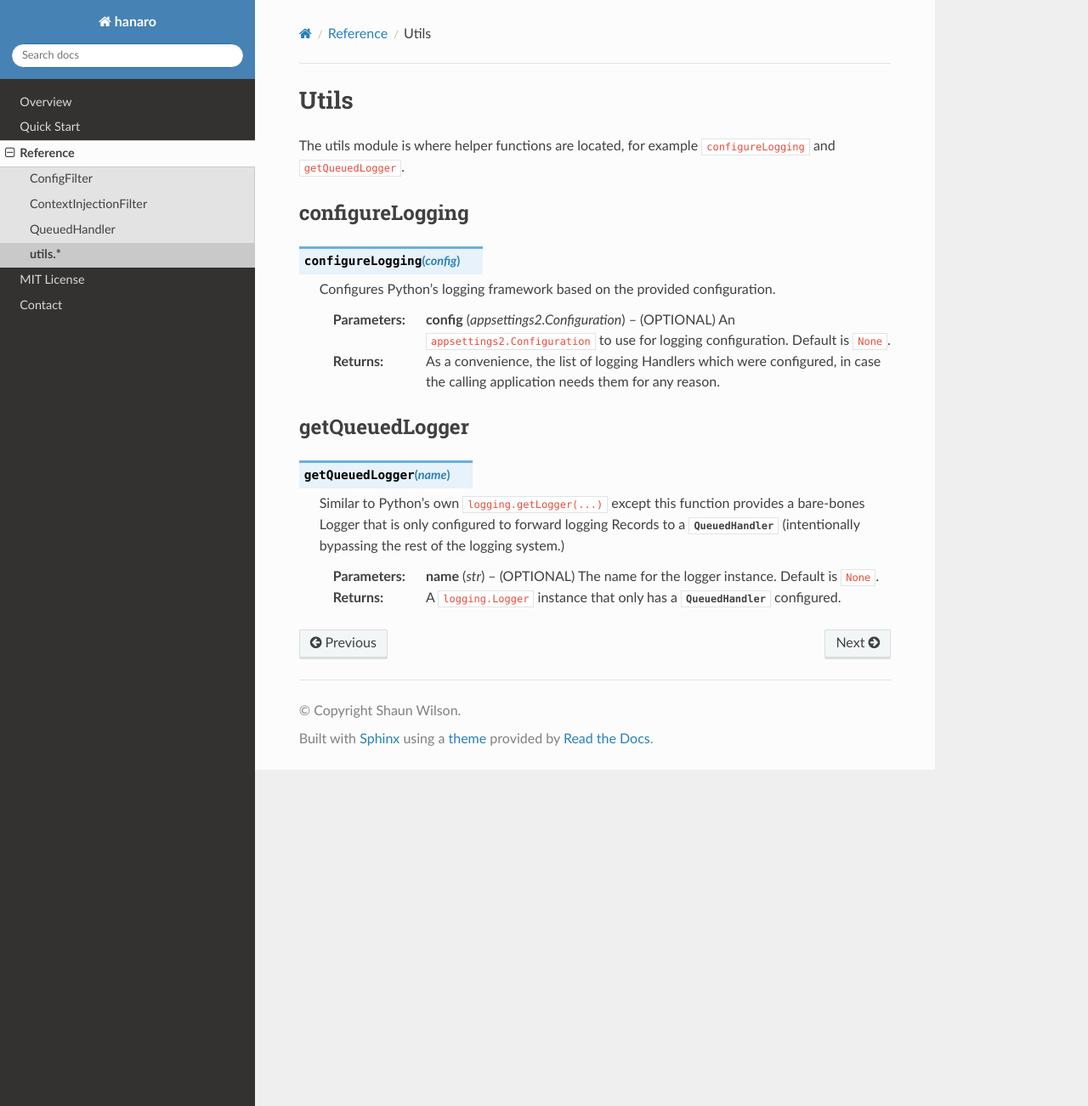
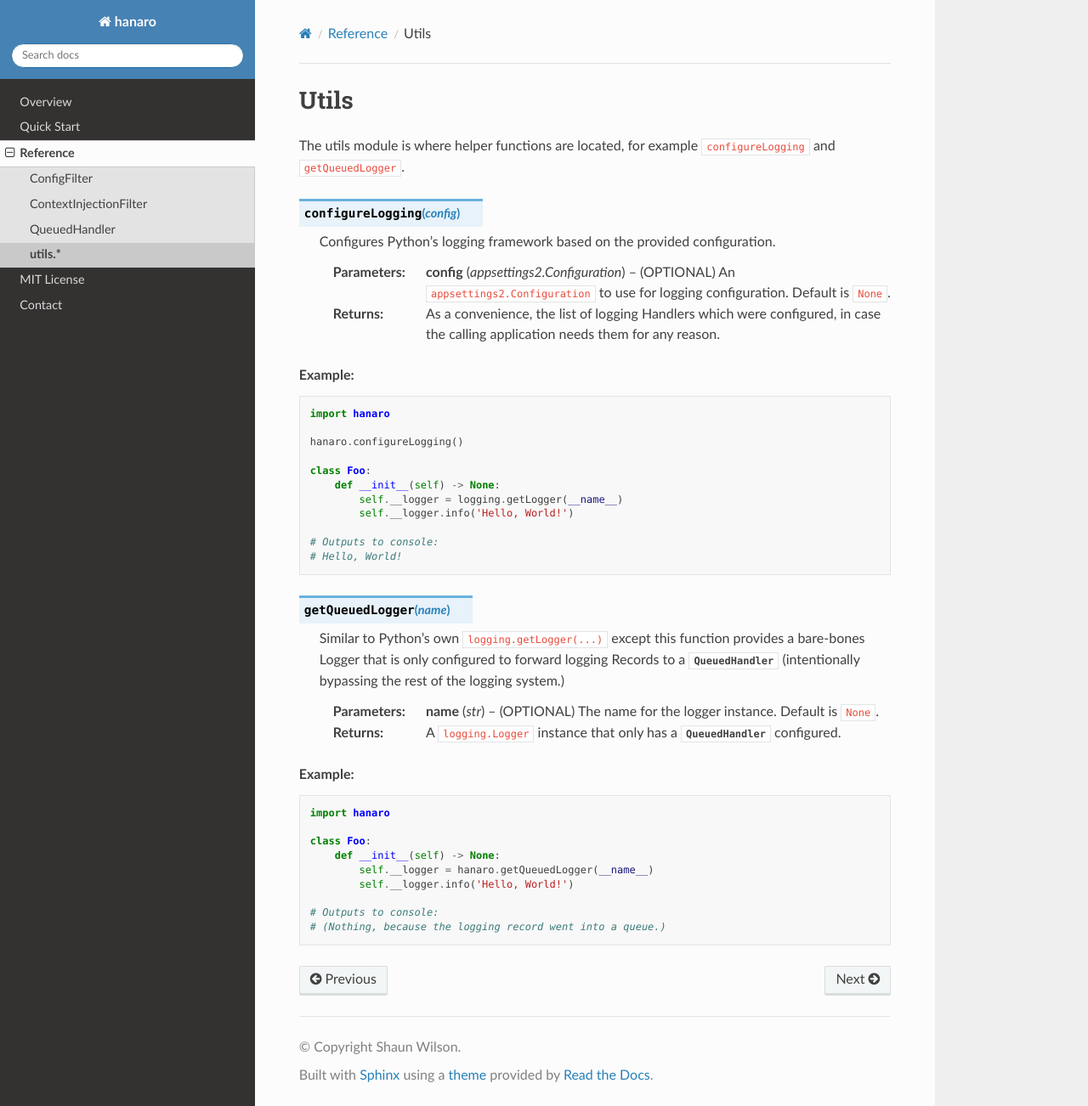
Before and after one commit to wilson0x4d/hanaro, a Sphinx documentation site: the page built from docs/ref/utils.rst, in a window 1280 px wide and 1302 px high. Shown: the whole window at 85% size. Built offline with Sphinx 7.4.7 and the Read the Docs theme 3.1.0, drawn with Linux system fonts in a browser that asks for light colours.

Commit message:
improve(docs): fix minor typos, added a couple examples.

```diff
--- a/docs/index.rst
+++ b/docs/index.rst
@@ -1,7 +1,7 @@
 Overview
 ========
 
-**hanaro** (하나로) is a non-invasive `logging` configurator and facilitator for Python.
+**hanaro** (하나로) is a non-invasive ``logging`` configurator and facilitator for Python.
 
 .. toctree::
    :maxdepth: 2
--- a/docs/ref/ContextInjectionFilter.rst
+++ b/docs/ref/ContextInjectionFilter.rst
@@ -2,9 +2,6 @@ ContextInjectionFilter
 ======================
 
 Facilitates injecting attributes into logging Records.
-
-Initialization
---------------
 
 .. py:currentmodule:: hanaro
 
--- a/docs/ref/QueuedHandler.rst
+++ b/docs/ref/QueuedHandler.rst
@@ -81,4 +81,4 @@ Consider this "naive" example:
     # ..etc..
     #
 
-As a final note; in the future a component responsible for collecting and dumping queued logging records may be added, especially if it is requested or the Community submits a PR for review. Currently we establish writers on an as-needed basis so one is not provided.
+As a final note; in the future a component responsible for writing queued logging Records may be added, especially if it is requested or someone submits a PR for review. Currently we establish writers on an as-needed basis so one is not provided.
--- a/docs/ref/utils.rst
+++ b/docs/ref/utils.rst
@@ -14,10 +11,21 @@ configureLogging
     :param appsettings2.Configuration config: (OPTIONAL) An ``appsettings2.Configuration`` to use for logging configuration. Default is ``None``.
     :returns: As a convenience, the list of logging Handlers which were configured, in case the calling application needs them for any reason.
 
+.. rubric:: Example:
 
-getQueuedLogger
----------------
+.. code:: python
 
+    import hanaro
+
+    hanaro.configureLogging()
+
+    class Foo:
+        def __init__(self) -> None:
+            self.__logger = logging.getLogger(__name__)
+            self.__logger.info('Hello, World!')
+
+    # Outputs to console:
+    # Hello, World!
 
 .. py:function:: getQueuedLogger(name)
     :canonical: hanaro.utils.configureLogging
@@ -26,3 +34,17 @@ getQueuedLogger
 
     :param str name: (OPTIONAL) The name for the logger instance. Default is ``None``.
     :returns: A ``logging.Logger`` instance that only has a :py:class:`~hanaro.QueuedHandler` configured.
+
+.. rubric:: Example:
+
+.. code:: python
+
+    import hanaro
+
+    class Foo:
+        def __init__(self) -> None:
+            self.__logger = hanaro.getQueuedLogger(__name__)
+            self.__logger.info('Hello, World!')
+
+    # Outputs to console:
+    # (Nothing, because the logging record went into a queue.)
```
Also changed, not shown: other parts of docs/ref/utils.rst (+0 -3 lines).
